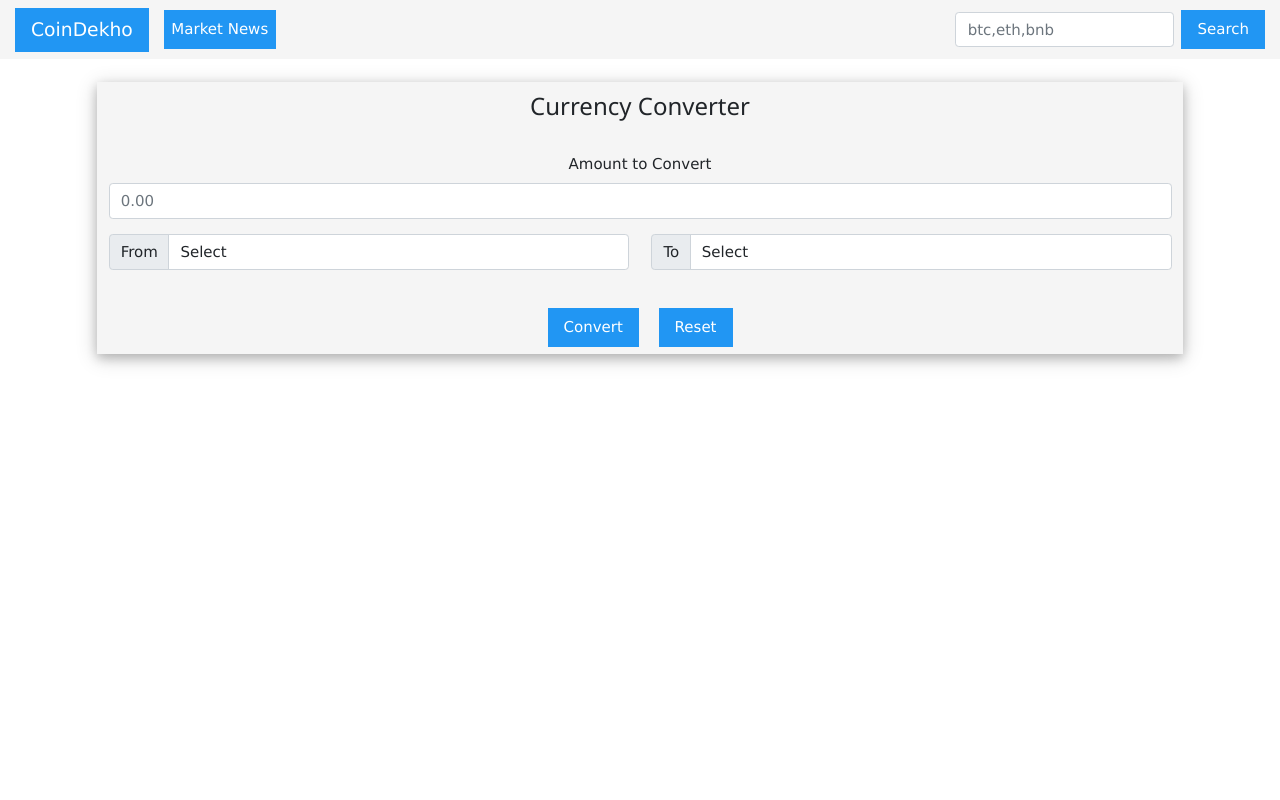
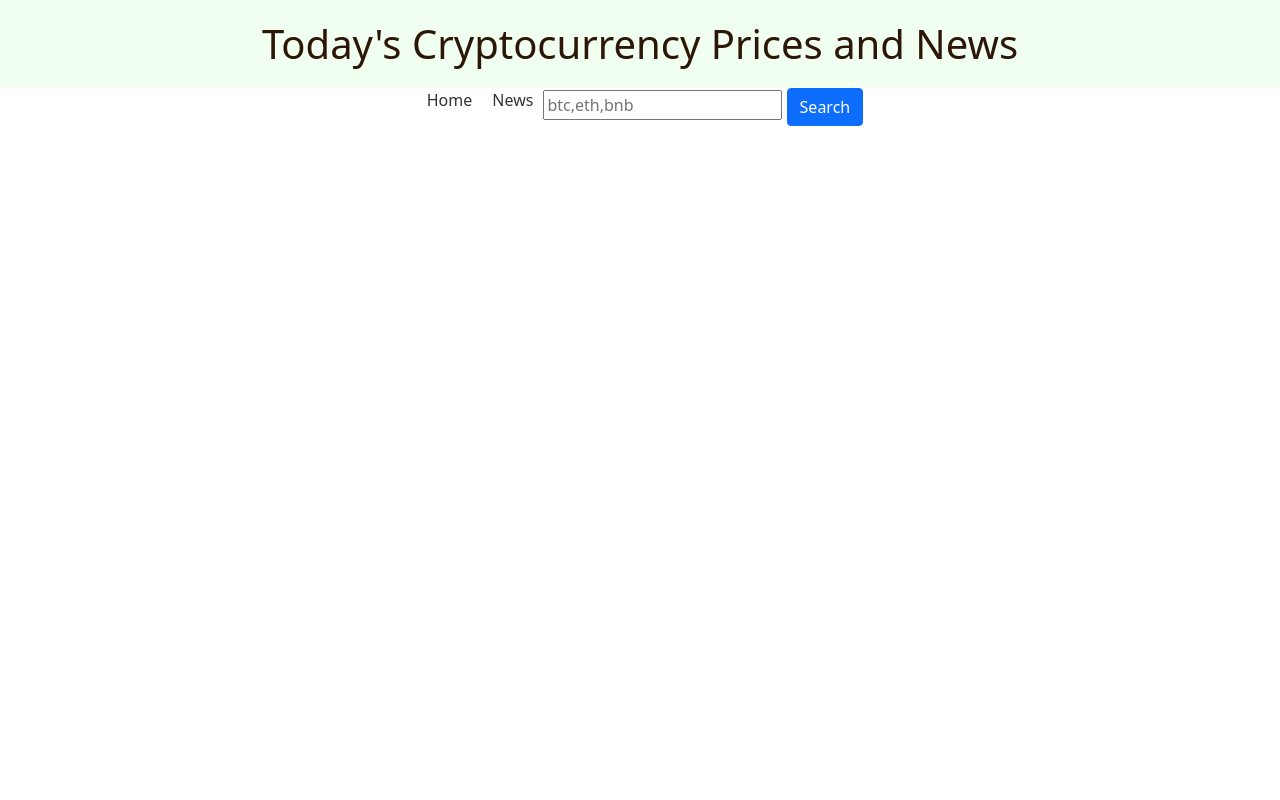
Before and after one commit to Bagora/crypto-news, a Django app: template crypto/templates/prices.html in a window 1280 px wide. Run offline with Django 3.2, Linux system fonts and the light colour scheme; the template is opened without the code that fills it, so the values that code supplies are empty; some libraries are stand-ins or nearby versions.

Commit message:
slack22 plus upgrade ui

```diff
--- a/crypto/templates/base.html
+++ b/crypto/templates/base.html
@@ -1,51 +1,95 @@
-<!doctype html>
-<html lang="en">
-  <head>
-    <!-- Required meta tags -->
-    <meta charset="utf-8">
-    <meta name="viewport" content="width=device-width, initial-scale=1, shrink-to-fit=no">
+<style>
+    body {
+  font-family: Arial, sans-serif;
+  margin: 0;
+  padding: 0;
+}
 
-    <!-- Bootstrap CSS -->
-    <link rel="stylesheet" href="https://stackpath.bootstrapcdn.com/bootstrap/4.4.1/css/bootstrap.min.css" integrity="sha384-Vkoo8x4CGsO3+Hhxv8T/Q5PaXtkKtu6ug5TOeNV6gBiFeWPGFN9MuhOf23Q9Ifjh" crossorigin="anonymous">
-    <link href="https://cdn.jsdelivr.net/npm/bootstrap@5.1.3/dist/css/bootstrap.min.css" rel="stylesheet" integrity="sha384-1BmE4kWBq78iYhFldvKuhfTAU6auU8tT94WrHftjDbrCEXSU1oBoqyl2QvZ6jIW3" crossorigin="anonymous">
-    <link rel="stylesheet" href="https://www.w3schools.com/w3css/4/w3.css">
+header {
+  background-color: #f0fff0;
+  color: #2c1608;
+  padding: 20px;
+  display: flex;
+  justify-content: space-around;
+}
 
-    <title>CoinDekho</title>
-  </head>
-  <body>
+header h1 {
+  margin: 0;
+}
 
-    <nav class="navbar navbar-expand-lg navbar-light" style="background-color:#f5f5f5;">
-  <a class="navbar-brand w3-btn w3-blue" href="{% url 'home' %}">CoinDekho</a>
-  <button class="navbar-toggler" type="button" data-toggle="collapse" data-target="#navbarSupportedContent" aria-controls="navbarSupportedContent" aria-expanded="false" aria-label="Toggle navigation">
-    <span class="navbar-toggler-icon"></span>
-  </button>
+h2 {
+  color: #2c1608;
+  padding: 20px;
+  display: flex;
+  justify-content: space-around;
+}
 
-  <div class="collapse navbar-collapse" id="navbarSupportedContent">
-    <ul class="navbar-nav mr-auto">
-      <li class="nav-item">
-        <a class="nav-link w3-btn w3-blue" href="{% url 'news' %}">Market News</a>
-      </li>
+h4 {
+  color: #2c1608;
+  padding: 20px;
+  display: flex;
+  justify-content: space-around;
+}
 
+#call{
+  display: inline-block;
+}
+
+.table td {
+text-align: center;
+}
+
+nav {
+  background-color: #fff;
+  display: flex;
+  justify-content: space-around;
+}
+
+nav ul {
+  list-style: none;
+  margin: 0;
+  padding: 0;
+  display: flex;
+}
+
+nav li {
+  margin: 0 10px;
+}
+
+nav a {
+  color: #333;
+  text-decoration: none;
+}
+
+main {
+  display: flex;
+}
+
+</style>
+<!DOCTYPE html>
+<html>
+<head>
+  <title>btccrypto-coin prices and news</title>
+  <link href="https://cdn.jsdelivr.net/npm/bootstrap@5.0.2/dist/css/bootstrap.min.css" rel="stylesheet" integrity="sha384-EVSTQN3/azprG1Anm3QDgpJLIm9Nao0Yz1ztcQTwFspd3yD65VohhpuuCOmLASjC" crossorigin="anonymous">
+</head>
+<body>
+  <header>
+    <h1>Today's Cryptocurrency Prices and News</h1>
+  </header>
+  <nav>
+    <ul>
+      <li><a href="{% url 'home' %}">Home</a></li>
+      <li><a href="{% url 'news' %}">News</a></li>
+      <form class="form" method="POST" action="{% url 'prices' %}" >
+        {% csrf_token %}
+        <input class="form" type="search" placeholder="btc,eth,bnb" aria-label="Search" name="quote">
+        <button class="btn btn-primary" type="submit">Search</button>
+      </form>
     </ul>
-    <form class="form-inline my-2 my-lg-0" method="POST" action="{% url 'prices' %}">
-      {% csrf_token %}
-      <input class="form-control mr-sm-2" type="search" placeholder="btc,eth,bnb" aria-label="Search" name="quote">
-      <button class="w3-btn w3-blue">Search</button>
-    </form>
+  </nav>
+  <div class="container">
+    {% block content %}
+    {% endblock content %}
   </div>
-</nav>
-
-  <br/>
-    <div class="container">
-      {% block content %}
-      {% endblock content %}
-    </div>
-
-
-    <!-- Optional JavaScript -->
-    <!-- jQuery first, then Popper.js, then Bootstrap JS -->
-    <script src="https://code.jquery.com/jquery-3.4.1.slim.min.js" integrity="sha384-J6qa4849blE2+poT4WnyKhv5vZF5SrPo0iEjwBvKU7imGFAV0wwj1yYfoRSJoZ+n" crossorigin="anonymous"></script>
-    <script src="https://cdn.jsdelivr.net/npm/popper.js@1.16.0/dist/umd/popper.min.js" integrity="sha384-Q6E9RHvbIyZFJoft+2mJbHaEWldlvI9IOYy5n3zV9zzTtmI3UksdQRVvoxMfooAo" crossorigin="anonymous"></script>
-    <script src="https://stackpath.bootstrapcdn.com/bootstrap/4.4.1/js/bootstrap.min.js" integrity="sha384-wfSDF2E50Y2D1uUdj0O3uMBJnjuUD4Ih7YwaYd1iqfktj0Uod8GCExl3Og8ifwB6" crossorigin="anonymous"></script>
-  </body>
+</body>
 </html>
--- a/crypto/templates/prices.html
+++ b/crypto/templates/prices.html
@@ -6,169 +6,26 @@
 		{{ notfound }}
 	{% else %}
 		{% if crypto.Response %}
-		<div class="alert w3-blue">sorry, {{ quote }} doesn't exist. Please enter a valid cryptocurrency symbol.</div>
-		{% endif %}
+		<div class="alert alert-danger">sorry, {{ quote }} doesn't exist. Please enter a valid cryptocurrency symbol.</div>
+	{% endif %}
 
 	{% for key, value in crypto.DISPLAY.items %}
 
-	<div class="w3-panel w3-center w3-border w3-bottombar w3-border-brown">
-		<header class="w3-container w3-brown">
-			<h3>{{ key }}</h3>
-		</header>
-			  <strong>Price</strong>: {{ value.USD.PRICE }}<br/>
-			  <strong>Day High</strong>: {{ value.USD.HIGHDAY }}<br/>
-			  <strong>Day Low</strong>: {{ value.USD.LOWDAY }}<br/>
-			  <strong>Change 24h</strong>: {{ value.USD.CHANGE24HOUR }}<br/>
-			  <strong>Market Cap</strong>: {{ value.USD.MKTCAP }}<br/>
-			  <strong>Total Supply</strong>: {{ value.USD.SUPPLY }}<br/>
-
-	</div>
+	<div class="card" id = 'call' style="width: 18rem;">
+		<div class="card-header alert-success">
+			<h2>{{ key }}</h2>
+		</div>
+		<ul class="list-group list-group-flush">
+		  <li class="list-group-item">Price: {{ value.USD.PRICE }}</li>
+		  <li class="list-group-item">Day High: {{ value.USD.HIGHDAY }}</li>
+		  <li class="list-group-item">Day Low: {{ value.USD.LOWDAY }}</li>
+		  <li class="list-group-item">Change 24h: {{ value.USD.CHANGE24HOUR }}</li>
+		  <li class="list-group-item">Market Cap: {{ value.USD.MKTCAP }}</li>
+		  <li class="list-group-item">Total Supply: {{ value.USD.SUPPLY }}</li>
+		</ul>
+	  </div>
 
 	{% endfor %}
 
 	{% endif %}
-
-
-	<div class="w3-container">
-		<div class="w3-card-4 w3-center" style="background-color:#f5f5f5;">
-<!-- Currency Converter  -->
-<header class="w3-container w3-center">
-	<h3>Currency Converter</h3>
-  </header><br>
-	<div class="container">
-
-		<div class="main">
-
-			<div class="form-group">
-				<label for="oamount">
-					Amount to Convert
-				</label>
-				<input type="text"
-					   class="form-control searchBox"
-					   placeholder="0.00"
-					   id="oamount">
-			</div>
-
-			<div class="row">
-				<div class="col-sm-6">
-					<div class="input-group mb-3">
-						<div class="input-group-prepend">
-							<span class="input-group-text">From</span>
-						</div>
-						<select class="form-control from" id="sel1">
-							<option value="">Select</option>
-							<option value="USD">USD</option>
-							<option value="INR">INR</option>
-
-						</select>
-					</div>
-				</div>
-
-				<div class="col-sm-6">
-					<div class="input-group mb-3">
-						<div class="input-group-prepend">
-							<span class="input-group-text">To</span>
-						</div>
-						<select class="form-control to" id="sel2">
-							<option value="">Select</option>
-							<option value="INR">INR</option>
-							<option value="USD">USD</option>
-
-						</select>
-					</div>
-				</div>
-			</div>
-
-			<div class="text-center">
-
-				<div class="w3-section">
-				<!-- convert button -->
-				<button class="w3-btn w3-blue btn-primary convert m-2"
-						type="submit">
-					 Convert
-			  </button>
-
-				<!-- reset button -->
-				<button class="w3-btn w3-blue btn-primary m-2"
-						onclick="clearVal()">
-				   Reset
-			  </button>
-			</div>
-
-		</div>
-
-		<div id="finalAmount" class="text-center">
-
-			<!-- Display the converted amount -->
-			<h2>
-				<span class="finalValue"
-					  style="color:black;">
-		   </span>
-			</h2>
-		</div>
-	</div>
-</div>
-</div>
-</div>
-	<!-- linking script.js file -->
-	<script src="script.js"></script>
-<script>
-// include api for currency change
-const api = "https://api.exchangerate-api.com/v4/latest/USD";
-
-// for selecting different controls
-var search = document.querySelector(".searchBox");
-var convert = document.querySelector(".convert");
-var fromCurrecy = document.querySelector(".from");
-var toCurrecy = document.querySelector(".to");
-var finalValue = document.querySelector(".finalValue");
-var finalAmount = document.getElementById("finalAmount");
-var resultFrom;
-var resultTo;
-var searchValue;
-
-// Event when currency is changed
-fromCurrecy.addEventListener('change', (event) => {
-	resultFrom = `${event.target.value}`;
-});
-
-// Event when currency is changed
-toCurrecy.addEventListener('change', (event) => {
-	resultTo = `${event.target.value}`;
-});
-
-search.addEventListener('input', updateValue);
-
-// function for updating value
-function updateValue(e) {
-	searchValue = e.target.value;
-}
-
-// when user clicks, it calls function getresults
-convert.addEventListener("click", getResults);
-
-// function getresults
-function getResults() {
-	fetch(`${api}`)
-		.then(currency => {
-			return currency.json();
-		}).then(displayResults);
-}
-
-// display results after convertion
-function displayResults(currency) {
-	let fromRate = currency.rates[resultFrom];
-	let toRate = currency.rates[resultTo];
-	finalValue.innerHTML =
-	((toRate / fromRate) * searchValue).toFixed(2);
-	finalAmount.style.display = "block";
-}
-
-// when user click on reset button
-function clearVal() {
-	window.location.reload();
-	document.getElementsByClassName("finalValue").innerHTML = "";
-};
-</script>
-
 {% endblock content %}
```
Also changed, not shown: crypto/templates/converter.html (deleted, +0 -142 lines), crypto/templates/home.html (+8 -8 lines), crypto/templates/news.html (+14 -20 lines), 1 other file.
